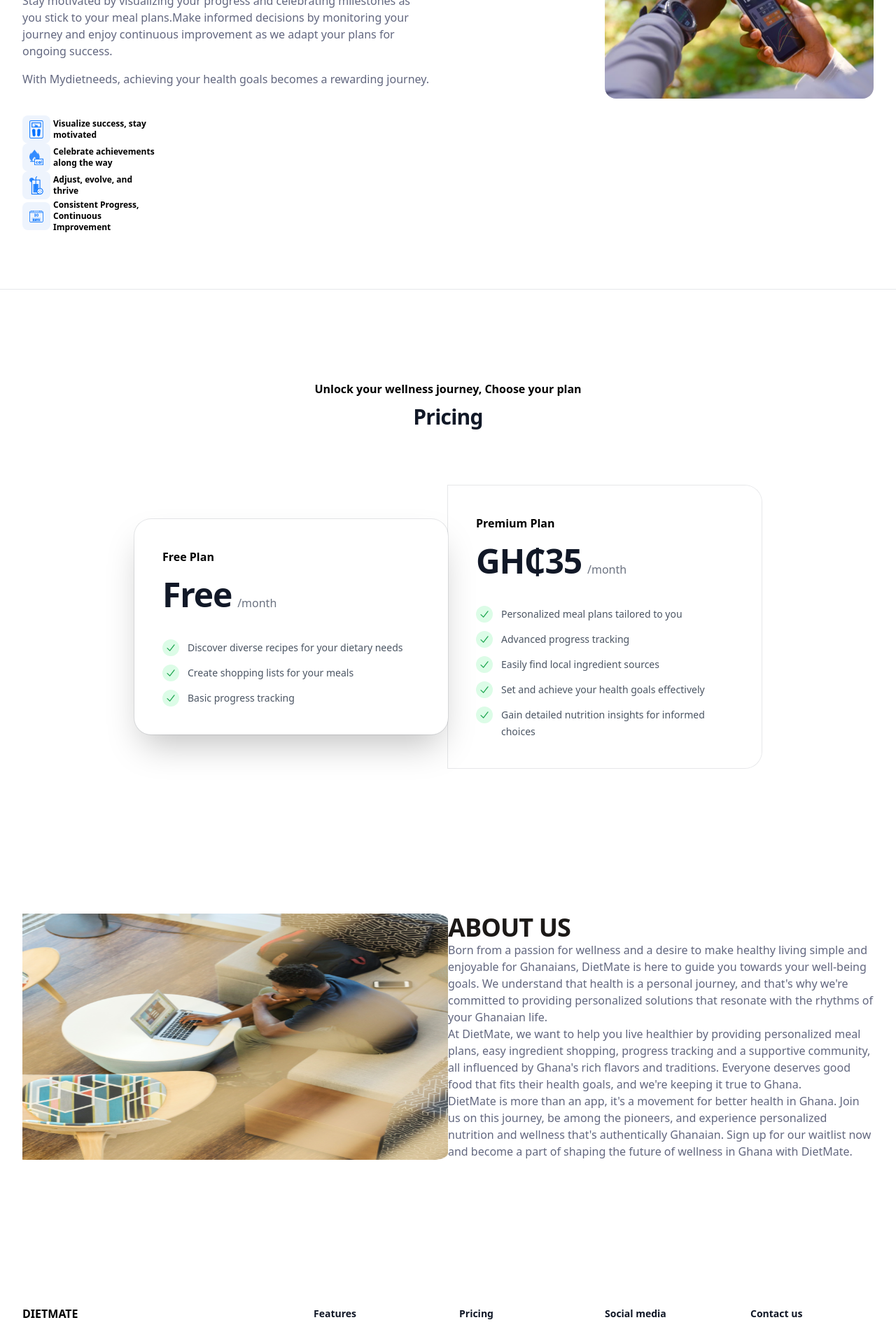
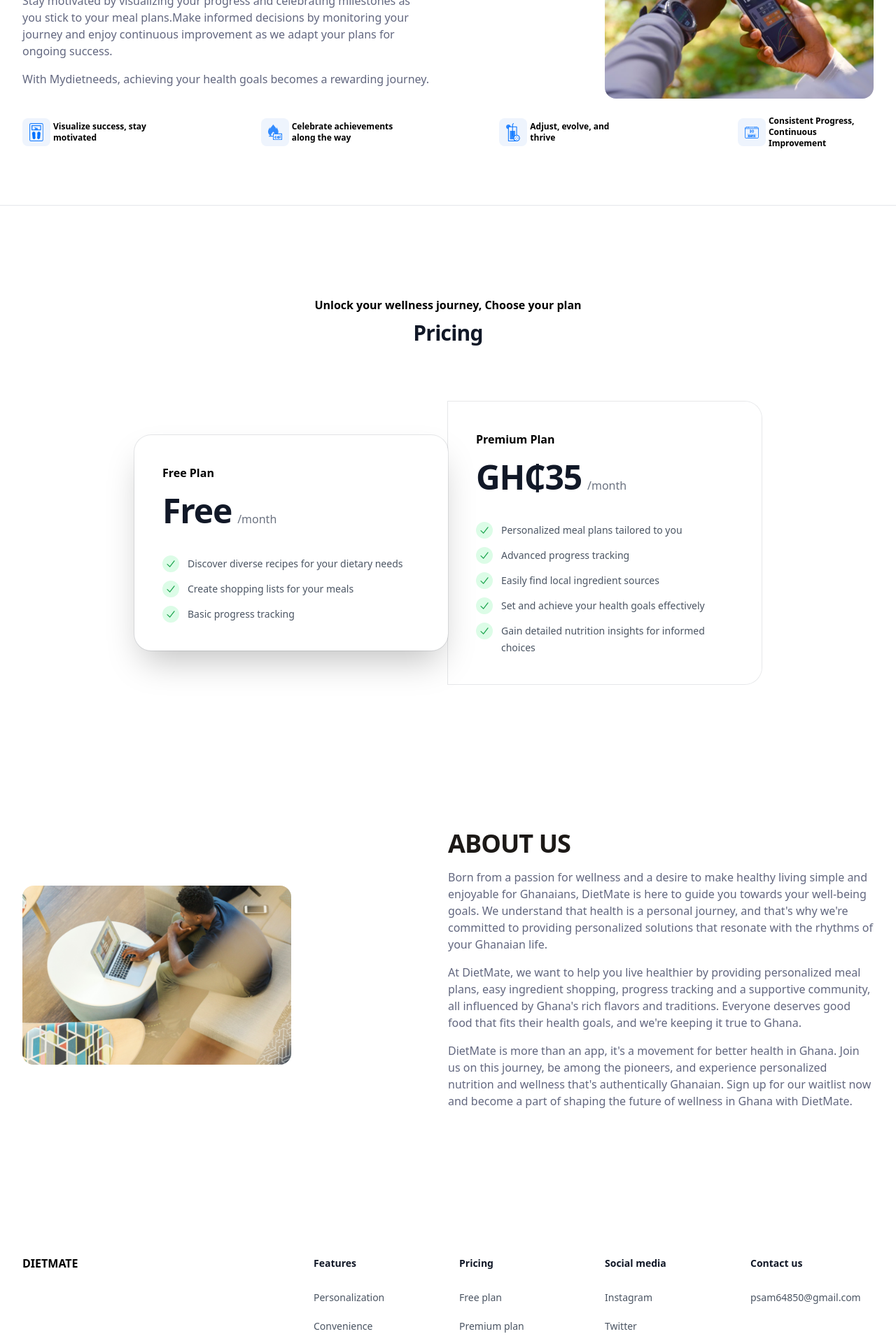
Before and after one commit to THE-MOTHERAPP/LandingPageReact, a React (Vite) app: page / in a window 1280 px wide. Shown: the part 2293-4210 px from the top of the page at 70% size. Built offline with nearby package versions, Linux system fonts and the light colour scheme.

Commit message:
added responsiveness to the about page

```diff
--- a/src/components/About.tsx
+++ b/src/components/About.tsx
@@ -2,27 +2,34 @@
 
 const About = () => {
   return (
-    <div className="text-[#62677F]  flex mx-auto max-w-7xl px-6 lg:px-8 py-20 ">
-      <img src={aboutUs} className=" aspect-[16/9] w-1/2 " alt="about-us" />
-      <div className="w-1/2">
-        <h1 className="text-4xl font-bold tracking-tight text-stone-900">
+    <div className="text-[#62677F]  flex flex-col items-center sm:flex-row justify-between mx-auto max-w-7xl px-6 lg:px-8 py-20 ">
+      <h1 className="text-4xl font-bold tracking-tight text-stone-900 sm:hidden">
+        ABOUT US
+      </h1>
+      <img
+        src={aboutUs}
+        className=" w-96 object-cover rounded-2xl aspect-[3/2] mt-4 "
+        alt="about-us"
+      />
+      <div className="sm:w-1/2  w-full space-y-4 sm:text-left">
+        <h1 className="text-4xl font-bold tracking-tight text-stone-900 hidden sm:block">
           ABOUT US
         </h1>
-        <p>
+        <p className="sm:max-w-2xl ">
           Born from a passion for wellness and a desire to make healthy living
           simple and enjoyable for Ghanaians, DietMate is here to guide you
           towards your well-being goals. We understand that health is a personal
           journey, and that's why we're committed to providing personalized
           solutions that resonate with the rhythms of your Ghanaian life.
         </p>
-        <p>
+        <p className="sm:max-w-2xl">
           At DietMate, we want to help you live healthier by providing
           personalized meal plans, easy ingredient shopping, progress tracking
           and a supportive community, all influenced by Ghana's rich flavors and
           traditions. Everyone deserves good food that fits their health goals,
           and we're keeping it true to Ghana.
         </p>
-        <p>
+        <p className="sm:max-w-2xl">
           DietMate is more than an app, it's a movement for better health in
           Ghana. Join us on this journey, be among the pioneers, and experience
           personalized nutrition and wellness that's authentically Ghanaian.
--- a/src/components/Features.tsx
+++ b/src/components/Features.tsx
@@ -55,7 +55,7 @@
             className=" w-96 object-cover rounded-2xl aspect-[3/2] mt-4"
             alt="veges-image"
           />
-          <div className="space-y-4 text-center sm:text-left  ">
+          <div className="space-y-4 text-center  sm:pl-4  ">
             <span className=" text-[#1170FF] bg-[#EEF4FD]  rounded-md border px-2.5 py-1.5">
               CONVENIENCE
             </span>
@@ -80,7 +80,7 @@
               <div className="w-10 h-10 p-2 rounded-lg bg-[#EEF4FD] flex items-center justify-center">
                 <img className="w-5" src={feature.Imgsrc} />
               </div>
-              <p className=" text-xs block max-w-[150px] font-bold">
+              <p className=" text-xs block sm:max-w-[150px] w-full font-bold">
                 {feature.content}
               </p>
             </div>
@@ -111,7 +111,7 @@
             alt="veges-image"
           />
         </div>
-        <div className="flex-col sm:flex-row space-y-2 sm:space-y-0 justify-between w-full mt-7">
+        <div className="flex flex-col sm:flex-row space-y-2 sm:space-y-0 justify-between w-full mt-7">
           {featureGroupThree.map((feature, index) => (
             <div key={index} className=" flex  items-center space-x-1">
               <div className="w-10 h-10 p-2 rounded-lg bg-[#EEF4FD] flex items-center justify-center">
```
